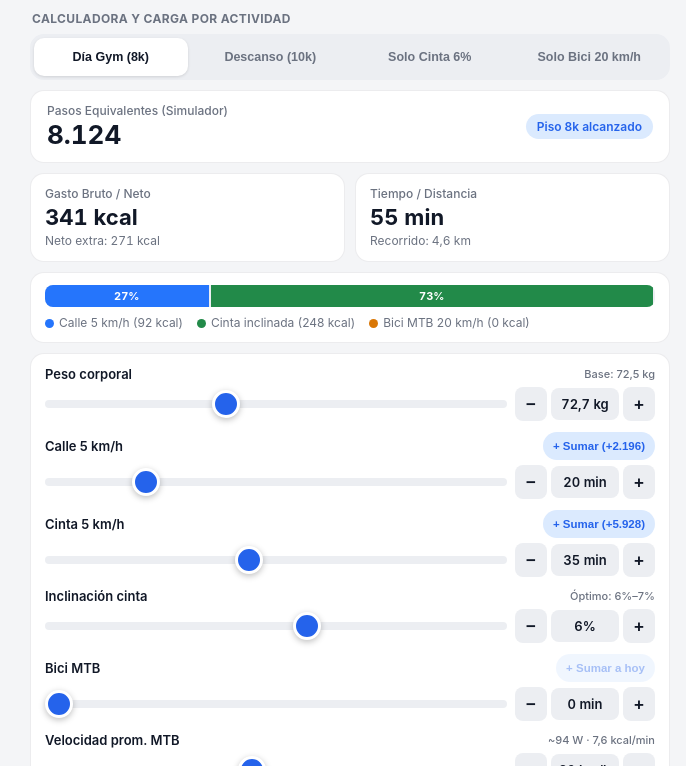
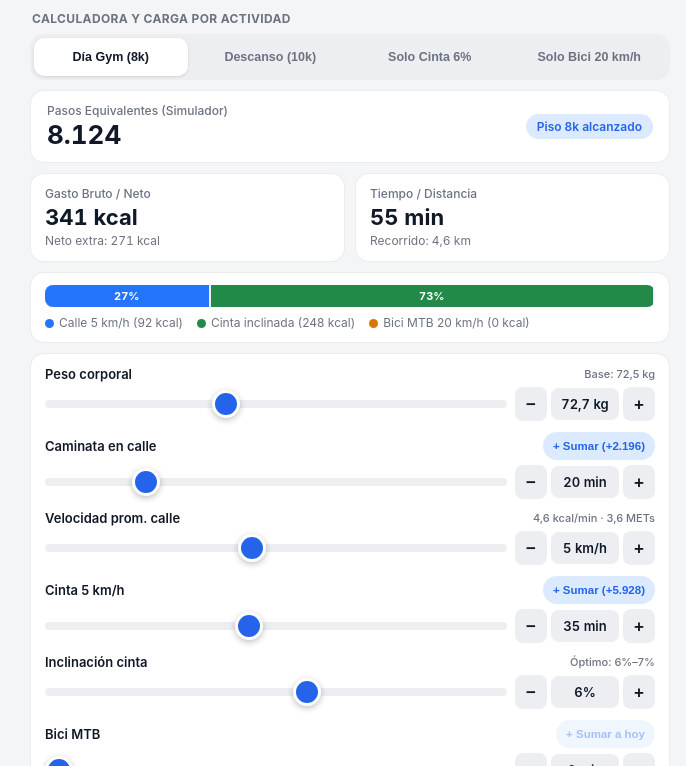
Before and after one commit to lucaszucaro5-code/mini-apps, a plain HTML site: page neat/index.html in a window 1280 px wide. Shown: the part 556-1322 px from the top of the page, without its empty margins (290-976 px from the left). Drawn offline with Linux system fonts and the light colour scheme.

Commit message:
feat(neat): add editable average speed slider for street walking

```diff
--- a/neat/app.js
+++ b/neat/app.js
@@ -5,6 +5,7 @@
   const DRAFT_KEY = 'sm_neat_v7_2_today';
   const LOGS_KEY = 'sm_neat_v7_2_logs';
   const DEFAULT_WEIGHT = 72.7;
+  const DEFAULT_STREET_SPEED = 5.0;
   const DEFAULT_BIKE_SPEED = 20;
 
   const fmtInt = new Intl.NumberFormat('es-AR', { maximumFractionDigits: 0 });
@@ -20,6 +21,7 @@
 
   const weightEl = document.getElementById('in-weight');
   const streetEl = document.getElementById('in-street');
+  const streetSpeedEl = document.getElementById('in-street-speed');
   const inclineMinEl = document.getElementById('in-incline-min');
   const gradeEl = document.getElementById('in-grade');
   const bikeEl = document.getElementById('in-bike');
@@ -91,6 +93,15 @@
   }
 
   // ==================== FÍSICA NEAT v7.1 ====================
+  function calcStreetWalkRate(weight, speedKmh) {
+    const scale = weight / 72.5;
+    const restKcalPerMin = (3.5 * weight) / 200;
+    const extraSpeed = Math.max(0, speedKmh - 5.0);
+    const kcalPerMin = restKcalPerMin + scale * (0.66425 * speedKmh + 0.14 * extraSpeed * extraSpeed);
+    const mets = restKcalPerMin > 0 ? kcalPerMin / restKcalPerMin : 0;
+    return { kcalPerMin, mets };
+  }
+
   function calcMtbBikeRate(weight, speedKmh) {
     // MTB en terreno mixto (ciudad, campo y ruta): Crr=0.008, CdA=0.50 m², bici+equipo=13 kg, transmisión 96% + ecuación ACSM
     const v = speedKmh / 3.6;
@@ -109,16 +120,19 @@
 
     if (type === 'street') {
       const minutes = params.minutes || 0;
-      const kcalGross = minutes * (4.59 * scale);
+      const speedKmh = params.speedKmh || DEFAULT_STREET_SPEED;
+      const rate = calcStreetWalkRate(weight, speedKmh);
+      const kcalGross = minutes * rate.kcalPerMin;
       const kcalNet = Math.max(0, kcalGross - minutes * restKcalPerMin);
-      const km = (minutes * 5) / 60;
+      const km = (minutes * speedKmh) / 60;
       const steps = Math.round((kcalGross / target10kKcal) * 10000);
       return {
         type: 'street',
-        label: 'Calle 5 km/h',
+        label: `Calle ${fmtSpeed(speedKmh)} km/h`,
         detail: `${minutes} min · ${fmtDec.format(km)} km`,
         minutes,
         km,
+        speedKmh,
         kcalGross,
         kcalNet,
         steps
@@ -219,6 +233,7 @@
     const state = {
       weight: parseFloat(weightEl.value),
       street: parseFloat(streetEl.value),
+      streetSpeed: parseFloat(streetSpeedEl.value),
       inclineMin: parseFloat(inclineMinEl.value),
       grade: parseFloat(gradeEl.value),
       bike: parseFloat(bikeEl.value),
@@ -241,6 +256,7 @@
 
     if (saved && typeof saved === 'object') {
       weightEl.value = clampToInput(weightEl, saved.weight, DEFAULT_WEIGHT);
+      streetSpeedEl.value = clampToInput(streetSpeedEl, saved.streetSpeed, DEFAULT_STREET_SPEED);
       bikeSpeedEl.value = clampToInput(bikeSpeedEl, saved.bikeSpeed, DEFAULT_BIKE_SPEED);
 
       if (saved.preset && PRESETS[saved.preset]) {
@@ -249,6 +265,7 @@
         inclineMinEl.value = p.inclineMin;
         gradeEl.value = p.grade;
         bikeEl.value = p.bike;
+        if (p.streetSpeed !== undefined) streetSpeedEl.value = p.streetSpeed;
         if (p.bikeSpeed !== undefined) bikeSpeedEl.value = p.bikeSpeed;
       } else {
         streetEl.value = clampToInput(streetEl, saved.street, PRESETS.gym.street);
@@ -259,6 +276,7 @@
     } else {
       weightEl.value = DEFAULT_WEIGHT;
       streetEl.value = PRESETS.gym.street;
+      streetSpeedEl.value = DEFAULT_STREET_SPEED;
       inclineMinEl.value = PRESETS.gym.inclineMin;
       gradeEl.value = PRESETS.gym.grade;
       bikeEl.value = PRESETS.gym.bike;
@@ -397,6 +415,7 @@
   function updateCalc(persist = true) {
     const weight = parseFloat(weightEl.value);
     const streetMin = parseFloat(streetEl.value);
+    const streetSpeed = parseFloat(streetSpeedEl.value);
     const inclineMin = parseFloat(inclineMinEl.value);
     const grade = parseFloat(gradeEl.value);
     const bikeMin = parseFloat(bikeEl.value);
@@ -405,7 +424,8 @@
     const scale = weight / 72.5;
     const restKcalPerMin = (3.5 * weight) / 200;
 
-    const streetKcal = streetMin * (4.59 * scale);
+    const streetMetrics = calcStreetWalkRate(weight, streetSpeed);
+    const streetKcal = streetMin * streetMetrics.kcalPerMin;
     const inclineRate = (4.59 + 0.415 * grade) * scale;
     const inclineKcal = inclineMin * inclineRate;
     const bikeMetrics = calcMtbBikeRate(weight, bikeSpeed);
@@ -417,10 +437,13 @@
 
     const target10kKcal = 418 * scale;
     const eqSteps = Math.round((totalKcal / target10kKcal) * 10000);
-    const totalKm = ((streetMin + inclineMin) * 5 + bikeMin * bikeSpeed) / 60;
+    const totalKm = (streetMin * streetSpeed + inclineMin * 5 + bikeMin * bikeSpeed) / 60;
 
     document.getElementById('val-weight').textContent = `${fmtDec.format(weight)} kg`;
     document.getElementById('val-street').textContent = `${streetMin} min`;
+    document.getElementById('val-street-speed').textContent = `${fmtSpeed(streetSpeed)} km/h`;
+    document.getElementById('leg-street-speed').textContent = fmtSpeed(streetSpeed);
+    document.getElementById('hint-street-rate').textContent = `${fmtDec.format(streetMetrics.kcalPerMin)} kcal/min · ${fmtDec.format(streetMetrics.mets)} METs`;
     document.getElementById('val-incline-min').textContent = `${inclineMin} min`;
     document.getElementById('val-grade').textContent = `${grade}%`;
     document.getElementById('val-bike').textContent = `${bikeMin} min`;
@@ -988,8 +1011,9 @@
   document.getElementById('btn-add-street').addEventListener('click', () => {
     const w = parseFloat(weightEl.value);
     const m = parseFloat(streetEl.value);
+    const sp = parseFloat(streetSpeedEl.value);
     if (m <= 0) return;
-    addActivityToDraft(calcActivityMetrics('street', w, { minutes: m }));
+    addActivityToDraft(calcActivityMetrics('street', w, { minutes: m, speedKmh: sp }));
   });
 
   document.getElementById('btn-add-incline').addEventListener('click', () => {
@@ -1011,12 +1035,13 @@
   document.getElementById('btn-add-all').addEventListener('click', () => {
     const w = parseFloat(weightEl.value);
     const st = parseFloat(streetEl.value);
+    const stSp = parseFloat(streetSpeedEl.value);
     const inc = parseFloat(inclineMinEl.value);
     const gr = parseFloat(gradeEl.value);
     const bk = parseFloat(bikeEl.value);
     const sp = parseFloat(bikeSpeedEl.value);
     const added = [];
-    if (st > 0) added.push(calcActivityMetrics('street', w, { minutes: st }));
+    if (st > 0) added.push(calcActivityMetrics('street', w, { minutes: st, speedKmh: stSp }));
     if (inc > 0) added.push(calcActivityMetrics('incline', w, { minutes: inc, grade: gr }));
     if (bk > 0) added.push(calcActivityMetrics('bike', w, { minutes: bk, speedKmh: sp }));
     if (!added.length) return;
@@ -1076,12 +1101,13 @@
       inclineMinEl.value = p.inclineMin;
       gradeEl.value = p.grade;
       bikeEl.value = p.bike;
+      if (p.streetSpeed !== undefined) streetSpeedEl.value = p.streetSpeed;
       if (p.bikeSpeed !== undefined) bikeSpeedEl.value = p.bikeSpeed;
       updateCalc(true);
     });
   });
 
-  [weightEl, streetEl, inclineMinEl, gradeEl, bikeEl, bikeSpeedEl].forEach((el) => {
+  [weightEl, streetEl, streetSpeedEl, inclineMinEl, gradeEl, bikeEl, bikeSpeedEl].forEach((el) => {
     el.addEventListener('input', () => updateCalc(true));
   });
 
--- a/neat/index.html
+++ b/neat/index.html
@@ -141,7 +141,7 @@
           <div id="seg-bike" class="split-seg" style="background: var(--chart-8); width: 0%;"></div>
         </div>
         <div class="legend-row">
-          <span><span class="legend-dot" style="background: var(--chart-1);"></span>Calle 5 km/h (<span id="leg-street">92 kcal</span>)</span>
+          <span><span class="legend-dot" style="background: var(--chart-1);"></span>Calle <span id="leg-street-speed">5</span> km/h (<span id="leg-street">92 kcal</span>)</span>
           <span><span class="legend-dot" style="background: var(--chart-3);"></span>Cinta inclinada (<span id="leg-incline">248 kcal</span>)</span>
           <span><span class="legend-dot" style="background: var(--chart-8);"></span>Bici MTB <span id="leg-bike-speed">20</span> km/h (<span id="leg-bike">0 kcal</span>)</span>
         </div>
@@ -165,7 +165,7 @@
 
         <div class="lumi-slider-row">
           <div class="lumi-slider-header">
-            <label class="lumi-slider-label" for="in-street">Calle 5 km/h</label>
+            <label class="lumi-slider-label" for="in-street">Caminata en calle</label>
             <button type="button" class="add-act-btn" id="btn-add-street">+ Sumar a hoy</button>
           </div>
           <div class="lumi-slider-container">
@@ -174,6 +174,21 @@
               <button type="button" class="step-btn" data-target="in-street" data-dir="-1" aria-label="Reducir caminata en calle">−</button>
               <div id="val-street" class="lumi-slider-value">20 min</div>
               <button type="button" class="step-btn" data-target="in-street" data-dir="1" aria-label="Aumentar caminata en calle">+</button>
+            </div>
+          </div>
+        </div>
+
+        <div class="lumi-slider-row">
+          <div class="lumi-slider-header">
+            <label class="lumi-slider-label" for="in-street-speed">Velocidad prom. calle</label>
+            <span class="lumi-slider-hint" id="hint-street-rate">4,6 kcal/min · 3,6 METs</span>
+          </div>
+          <div class="lumi-slider-container">
+            <input id="in-street-speed" class="lumi-slider" type="range" min="3.0" max="7.5" step="0.1" value="5.0">
+            <div class="stepper-group">
+              <button type="button" class="step-btn" data-target="in-street-speed" data-dir="-1" aria-label="Reducir velocidad calle">−</button>
+              <div id="val-street-speed" class="lumi-slider-value">5 km/h</div>
+              <button type="button" class="step-btn" data-target="in-street-speed" data-dir="1" aria-label="Aumentar velocidad calle">+</button>
             </div>
           </div>
         </div>
--- a/sw.js
+++ b/sw.js
@@ -1,4 +1,4 @@
-const CACHE_NAME = 'miniapps-sm-v12';
+const CACHE_NAME = 'miniapps-sm-v13';
 
 const PRECACHE_URLS = [
   './',
```
